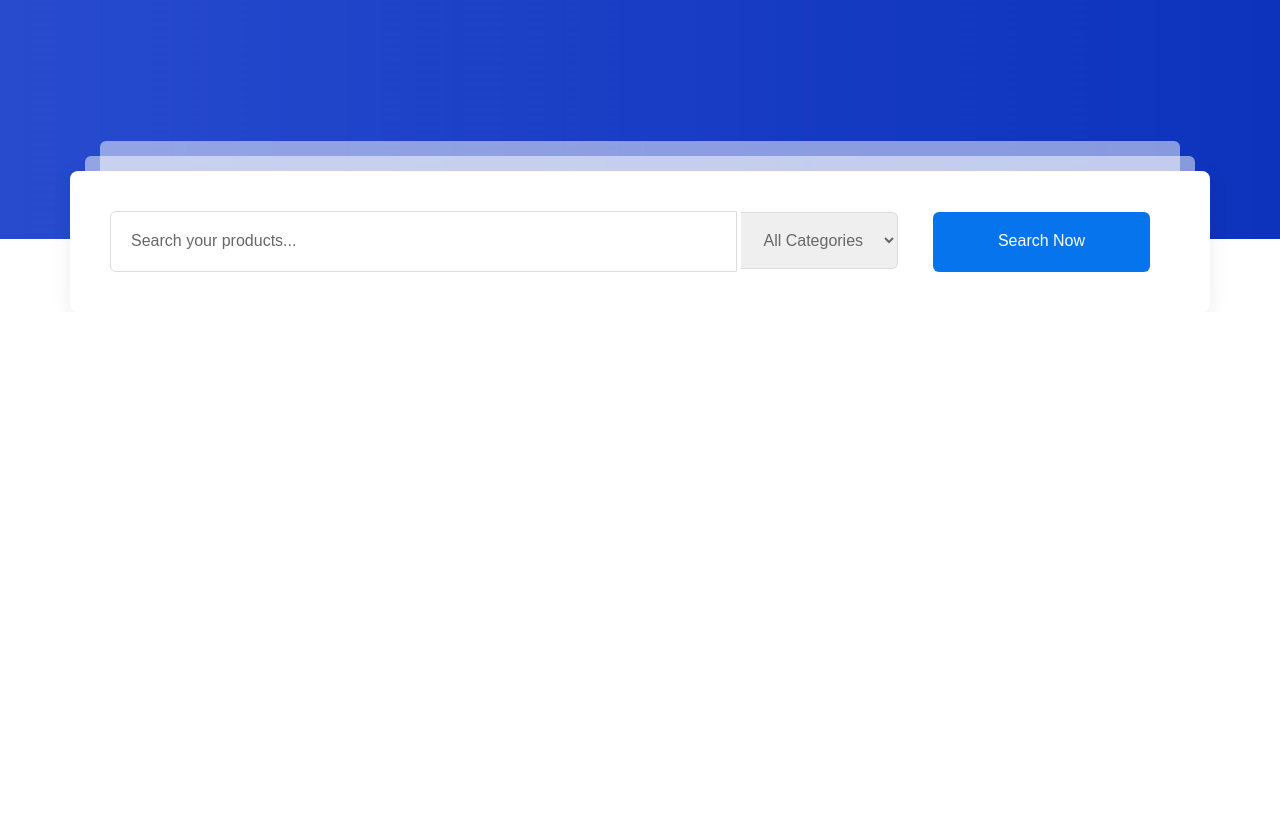
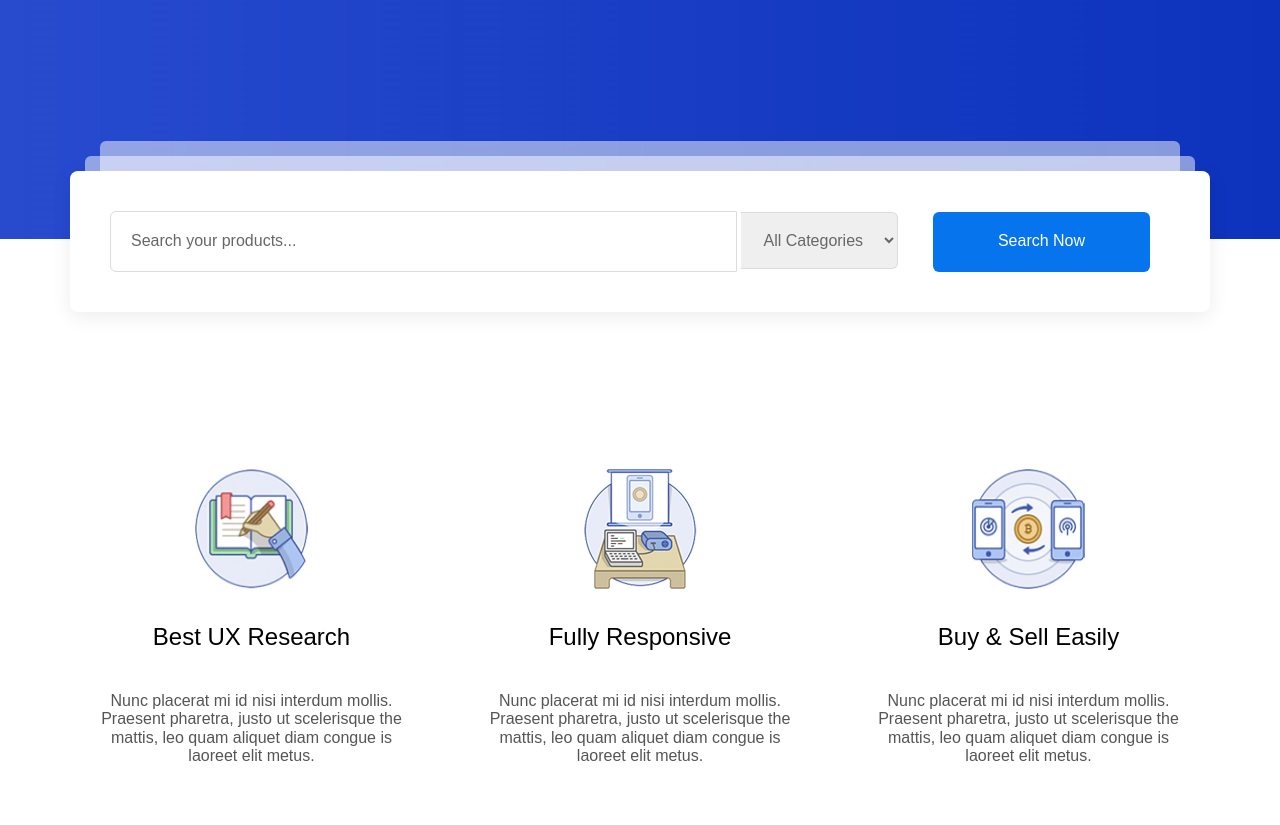
Before and after one commit to Serzh-Shpalyutin/matrplace, a website: page app/index.html in a window 1280 px wide. Shown: the part 716-1541 px from the top of the page. Before the commit the page ends 1028 px from the top, so only its background shows below. Drawn offline with nearby package versions, Linux system fonts and the light colour scheme; files that its build step writes are made by us from their sources.

Commit message:
added features section

```diff
--- a/app/index.html
+++ b/app/index.html
@@ -105,8 +105,50 @@
     </section>
 
     <section class="features">
+      <div class="container">
+        <div class="features__inner">
 
+          <div class="features__item">
+            <img class="features__img" src="images/features/Layer65.jpg" alt="features">
+            <div class="features__title">
+              Best UX Research
+            </div>
+            <p class="features__text">
+              Nunc placerat mi id nisi interdum mollis. Praesent pharetra, justo ut scelerisque
+              the mattis, leo quam aliquet diam
+              congue is laoreet elit metus.
+            </p>
+          </div>
+
+          <div class="features__item">
+            <img class="features__img" src="images/features/Layer66.jpg" alt="features">
+            <div class="features__title">
+              Fully Responsive
+            </div>
+            <p class="features__text">
+              Nunc placerat mi id nisi interdum mollis. Praesent pharetra, justo ut scelerisque
+              the mattis, leo quam aliquet diam
+              congue is laoreet elit metus.
+            </p>
+          </div>
+
+          <div class="features__item">
+            <img class="features__img" src="images/features/Layer67.jpg" alt="features">
+            <div class="features__title">
+              Buy & Sell Easily
+            </div>
+            <p class="features__text">
+              Nunc placerat mi id nisi interdum mollis. Praesent pharetra, justo ut scelerisque
+              the mattis, leo quam aliquet diam
+              congue is laoreet elit metus.
+            </p>
+          </div>
+
+        </div>
+      </div>
     </section>
+
+    <section class="Featured"></section>
 
   </main>
 
--- a/app/scss/_fonts.scss
+++ b/app/scss/_fonts.scss
@@ -1,5 +1,5 @@
 @font-face {
-    font-family: 'Quicksand-Regular', sans-serif;
+    font-family: 'Quicksand', sans-serif;
     src: url('../fonts/Quicksand-Regular.woff2') format('woff2'),
          url('../fonts/Quicksand-Regular.woff') format('woff');
     font-weight: 400;
@@ -8,7 +8,7 @@
 }
 
 @font-face {
-    font-family: 'Quicksand-Medium', sans-serif;
+    font-family: 'Quicksand', sans-serif;
     src: url('../fonts/Quicksand-Medium.woff2') format('woff2'),
          url('../fonts/Quicksand-Medium.woff') format('woff');
     font-weight: 500;
@@ -17,7 +17,7 @@
 }
 
 @font-face {
-    font-family: 'Quicksand-Bold', sans-serif;
+    font-family: 'Quicksand', sans-serif;
     src: url('../fonts/Quicksand-Bold.woff2') format('woff2'),
          url('../fonts/Quicksand-Bold.woff') format('woff');
     font-weight: 700;
--- a/app/scss/style.scss
+++ b/app/scss/style.scss
@@ -25,7 +25,7 @@
     font-size: 14px;
     line-height: 28px;
     background-color: $blue;
-    transition: all .3s;
+    transition: all .5s;
     margin-left: 420px;
     margin-right: auto;
 }
@@ -142,7 +142,7 @@
             text-transform: uppercase;
             font-weight: 500;
             font-size: 15px;
-            transition: all .3s;
+            transition: all .5s;
             color: #333;
         }
     }
@@ -184,7 +184,7 @@
         top: 0;
         cursor: pointer;
         outline-width: 0;
-        transition: background-color 0.3s;
+        transition: background-color 0.5s;
     }
     .header__search-btn:hover {
         background-color: #554cc3;
@@ -231,7 +231,7 @@
         padding: 20px 30px;
         cursor: pointer;
         background: transparent;
-        transition: all .3s;
+        transition: all .5s;
     }
     .search__btn:hover {
         color: $blue;
@@ -308,7 +308,7 @@
         margin-left: 30px;
         cursor: pointer;
         outline-width: 0;
-        transition: all .3s;
+        transition: all .5s;
         min-height: 60px;
     }
 
@@ -320,3 +320,50 @@
 }
 
 // end search
+
+//start features
+
+.features {
+    margin: 200px 0 120px;
+}
+
+.features__inner {
+    display: flex;
+    justify-content: space-between;
+}
+
+.features__item {
+    max-width: 363px;
+    text-align: center;
+    transition: all .5s;
+    .features__img {
+        max-width: 113px;
+        min-height: 120px;
+        background-position: center;
+        background-size: cover;
+        background-repeat: no-repeat;
+        margin: 30px 0;
+    }
+
+    .features__title {
+        color: #000;
+        font-size: 24px;
+    }
+
+    .features__text {
+        color: #555;
+        padding: 25px 30px 40px 30px;
+    }
+}
+
+.features__item:hover {
+    border-radius: 4px;
+    background-color: rgb(255, 255, 255);
+    box-shadow: 0px 2px 50px 0px rgba(0, 0, 0, 0.08);
+}
+
+
+
+
+
+//end features
```
Also changed, not shown: app/images/features/Layer65.jpg (added), app/images/features/Layer66.jpg (added), app/images/features/Layer67.jpg (added).
